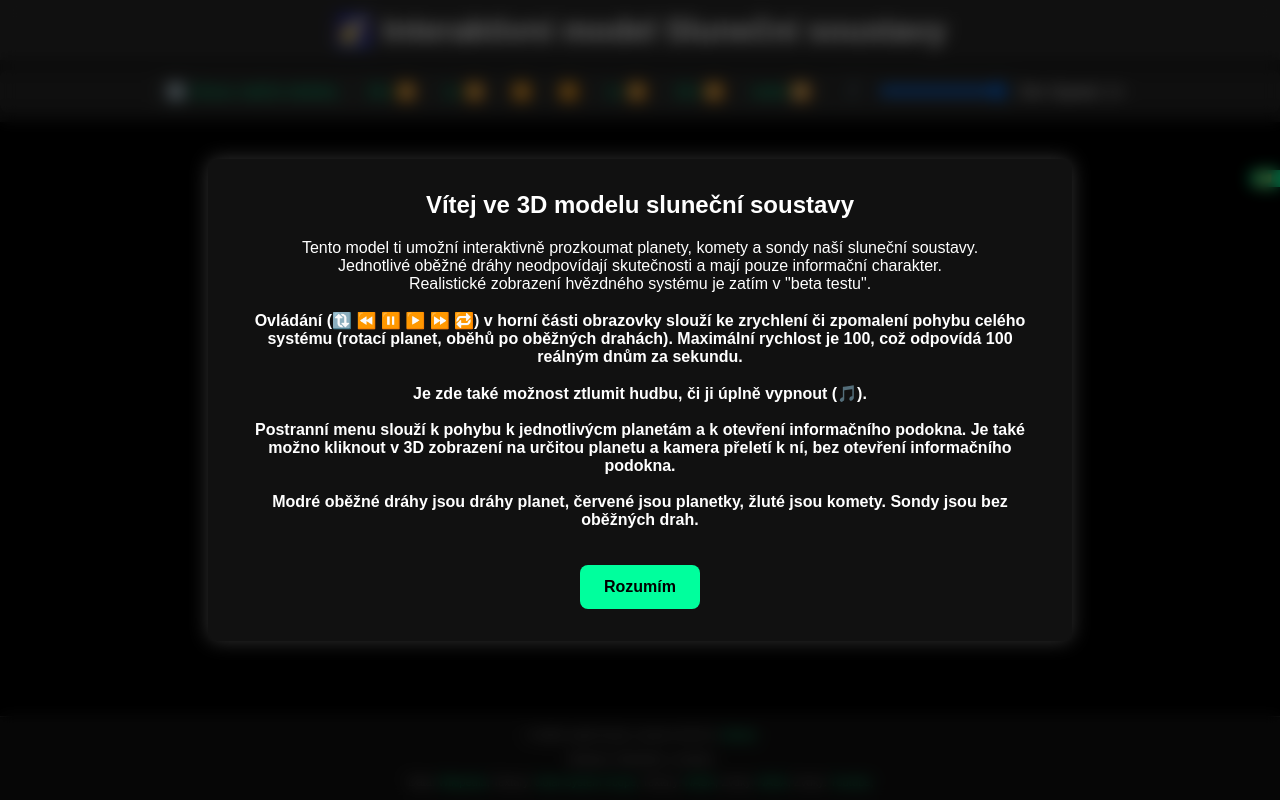
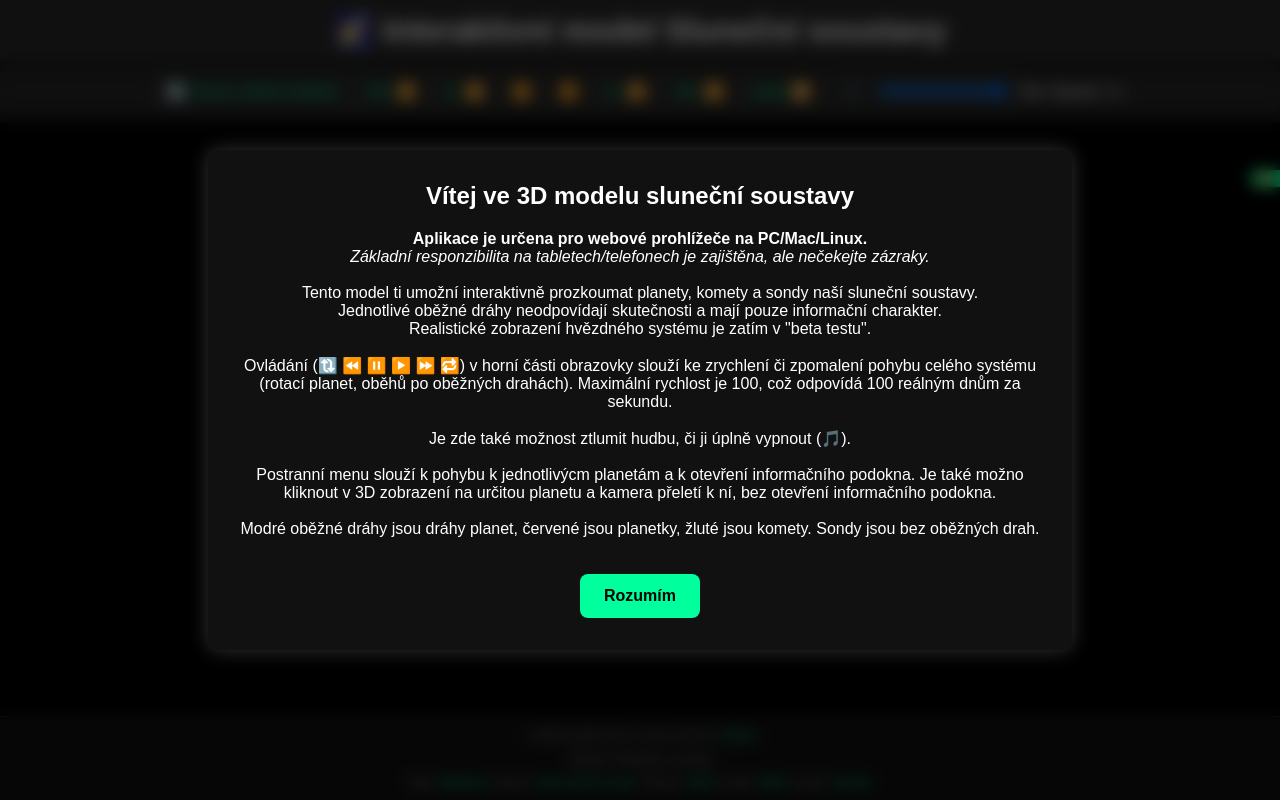
Before and after one commit to KwisatzHaderach500900/MM-app-vesmir, a website: page index.html in a window 1280 px wide. Drawn offline with nearby package versions, Linux system fonts and the light colour scheme.

Commit message:
v0.9.5.4 upozorneni na nefunkcni touch support

```diff
--- a/index.html
+++ b/index.html
@@ -74,6 +74,10 @@
         <div class="modal-content">
             <h2>Vítej ve 3D modelu sluneční soustavy</h2>
             <p>
+                <b>Aplikace je určena pro webové prohlížeče na PC/Mac/Linux.</b>
+                <br>
+                <i>Základní responzibilita na tabletech/telefonech je zajištěna, ale nečekejte zázraky.</i>
+                <br><br>
                 Tento model ti umožní interaktivně prozkoumat planety, komety a sondy naší sluneční soustavy.
                 <br>
                 Jednotlivé oběžné dráhy neodpovídají skutečnosti a mají pouze informační charakter.
@@ -81,20 +85,20 @@
                 Realistické zobrazení hvězdného systému je zatím v "beta testu".
                 <br>
                 <br>
-                <b>Ovládání (🔃 ⏪ ⏸️ ▶️ ⏩ 🔁) v horní části obrazovky slouží ke zrychlení či zpomalení pohybu celého systému (rotací planet, oběhů po oběžných drahách). Maximální rychlost je 100, což odpovídá 100 reálným dnům za sekundu.</b>
+                Ovládání (🔃 ⏪ ⏸️ ▶️ ⏩ 🔁) v horní části obrazovky slouží ke zrychlení či zpomalení pohybu celého systému (rotací planet, oběhů po oběžných drahách). Maximální rychlost je 100, což odpovídá 100 reálným dnům za sekundu.
                 <br><br>
-                <b>Je zde také možnost ztlumit hudbu, či ji úplně vypnout (🎵).</b>
+                Je zde také možnost ztlumit hudbu, či ji úplně vypnout (🎵).
                 <br><br>
-                <b>Postranní menu slouží k pohybu k jednotlivýcm planetám a k otevření informačního podokna. Je také možno kliknout v 3D zobrazení na určitou planetu a kamera přeletí k ní, bez otevření informačního podokna.</b>
+                Postranní menu slouží k pohybu k jednotlivýcm planetám a k otevření informačního podokna. Je také možno kliknout v 3D zobrazení na určitou planetu a kamera přeletí k ní, bez otevření informačního podokna.
                 <br><br>
-                    <b>Modré oběžné dráhy jsou dráhy planet, červené jsou planetky, žluté jsou komety. Sondy jsou bez oběžných drah.</b>
+                Modré oběžné dráhy jsou dráhy planet, červené jsou planetky, žluté jsou komety. Sondy jsou bez oběžných drah.
             </p>
             <button id="start-experience">Rozumím</button>
         </div>
     </div>
     <script type="module" src="skript.js"></script>
     <footer id="footer">
-        <p>© 2025 Lukáš Suchý, version v0.9.5.3, <a href="https://github.com/KwisatzHaderach500900/MM-app-vesmir" target="_blank">GitHub</a></p>
+        <p>© 2025 Lukáš Suchý, version v0.9.5.4, <a href="https://github.com/KwisatzHaderach500900/MM-app-vesmir" target="_blank">GitHub</a></p>
         <p>Betatest: Markétka a Janička</p>
         <p>
             Data: <a href="https://cs.wikipedia.org/wiki/Sluneční_soustava" target="_blank">Wikipedia</a>,
```
